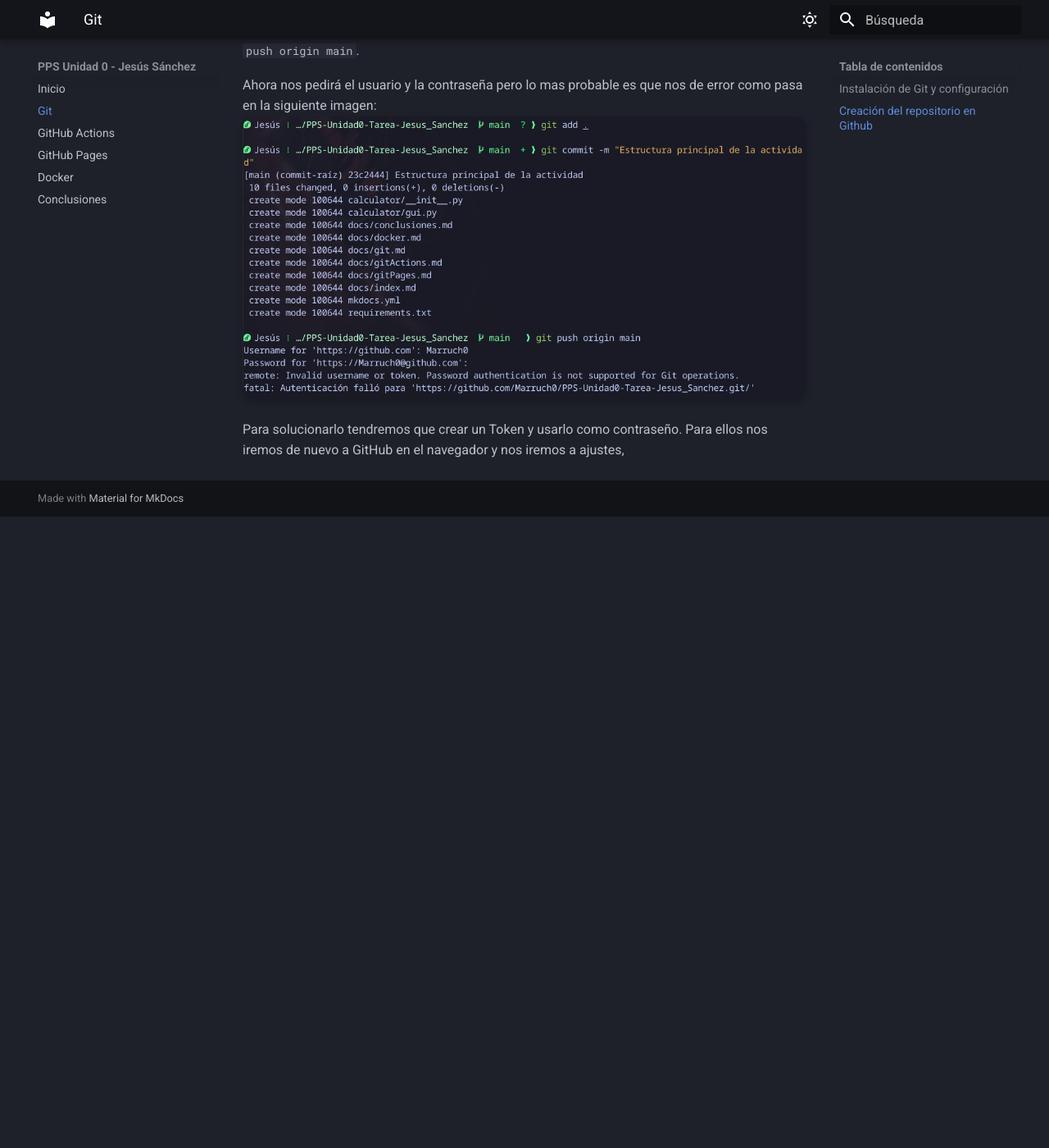
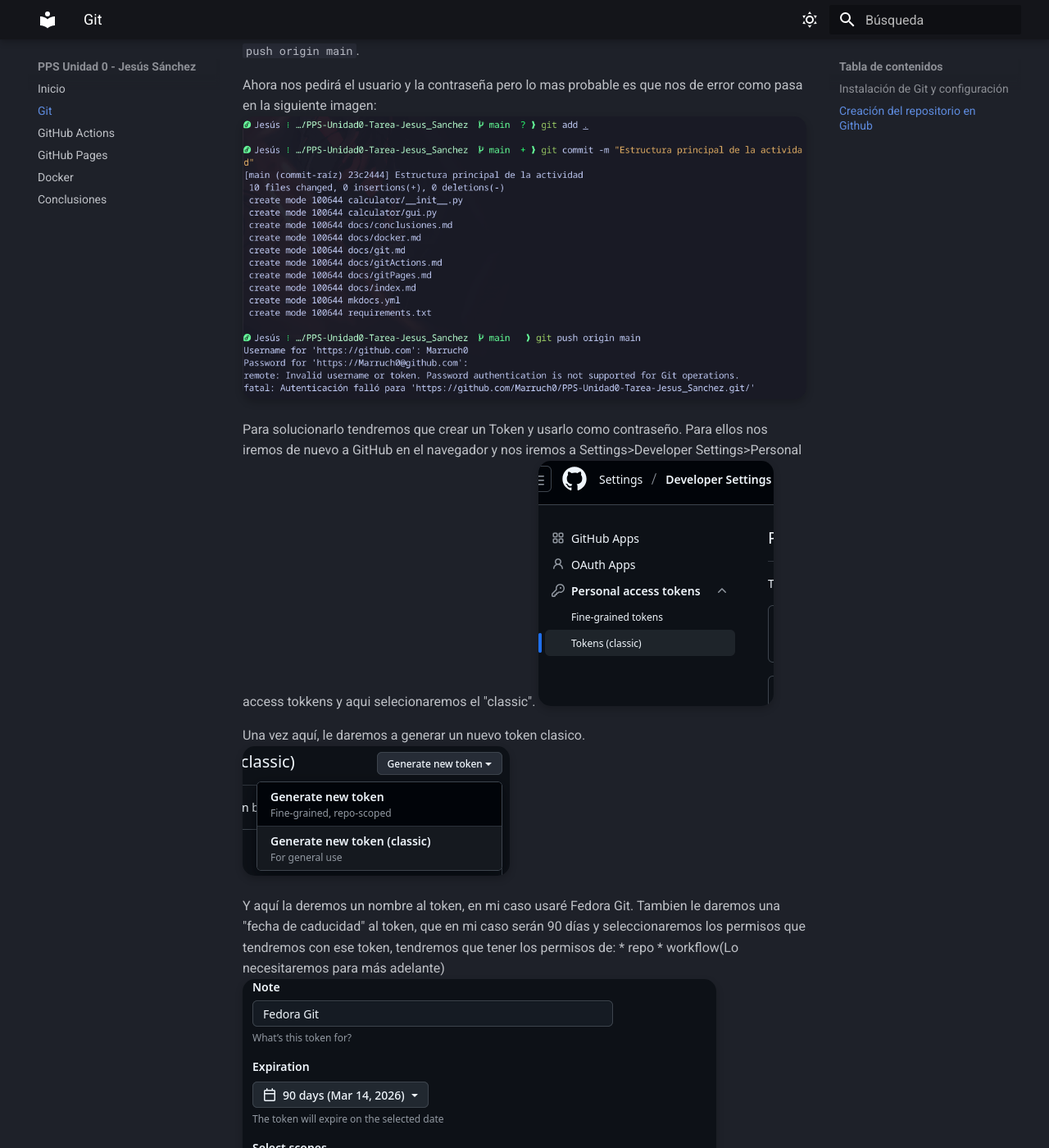
Before and after one commit to Marruch0/PPS-Unidad0-Tarea-Jesus_Sanchez, an MkDocs documentation site: the page built from docs/git.md, in a window 1280 px wide and 1400 px high, scrolled down 3088 px. Shown: the whole window at 82% size. Built offline with MkDocs 1.6.1 and Material for MkDocs 9.7.7, drawn with Linux system fonts in a browser that asks for light colours; before the commit the page ends 3718 px from its top, so only the background shows below that.

Commit message:
Añadido en git.md

```diff
--- a/docs/git.md
+++ b/docs/git.md
@@ -46,4 +46,14 @@
 Ahora nos pedirá el usuario y la contraseña pero lo mas probable es que nos de error como pasa en la siguiente imagen:
 ![Error password](imagenes/primerpushError.png)
 
-Para solucionarlo tendremos que crear un Token y usarlo como contraseño. Para ellos nos iremos de nuevo a GitHub en el navegador y nos iremos a ajustes,
+Para solucionarlo tendremos que crear un Token y usarlo como contraseño. Para ellos nos iremos de nuevo a GitHub en el navegador y nos iremos a Settings>Developer Settings>Personal access tokkens y aqui selecionaremos el "classic".
+![Token classic](imagenes/token1.png)
+
+Una vez aquí, le daremos a generar un nuevo token clasico.
+![Token classic 2](imagenes/token2.png)
+
+Y aquí la deremos un nombre al token, en mi caso usaré Fedora Git. Tambien le daremos una "fecha de caducidad" al token, que en mi caso serán 90 días y seleccionaremos los permisos que tendremos con ese token, tendremos que tener los permisos de:
+	* repo
+	* workflow(Lo necesitaremos para más adelante)
+![Permisos token](imagenes/token3.png)
+![Permisos workflow](imagenes/token4.png)
```
Also changed, not shown: docs/imagenes/token1.png (renamed from docs/imagenes/Captura desde 2025-12-14 14-16-16.png), docs/imagenes/token2.png (renamed from docs/imagenes/Captura desde 2025-12-14 14-16-30.png), docs/imagenes/token3.png (renamed from docs/imagenes/Captura desde 2025-12-14 14-17-11.png), docs/imagenes/token4.png (renamed from docs/imagenes/Captura desde 2025-12-14 15-24-58.png).
